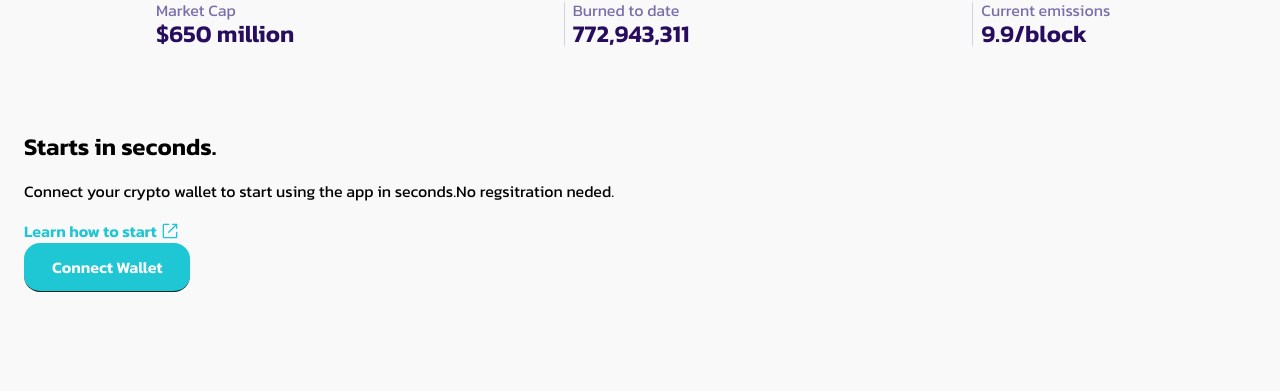
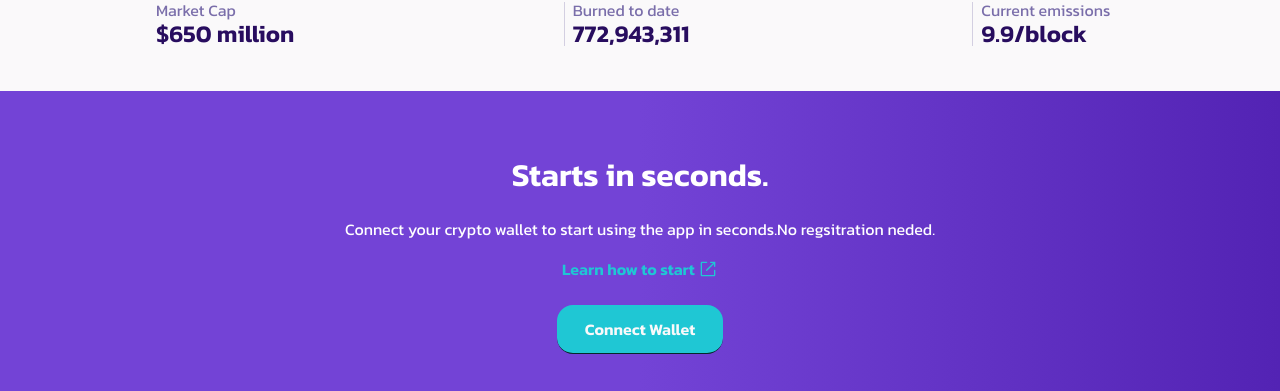
Before and after one commit to Ouzx/pancake-swap-clone, a React (Create React App) app: page / in a window 1280 px wide. Shown: the part 451-842 px from the top of the page. Before the commit the page ends 800 px from the top, so only its background shows below. Built offline with nearby package versions, Linux system fonts and the light colour scheme.

Commit message:
connect wallet section

```diff
--- a/src/Sections/Oguz/Components/Connect Wallet/ConnectWallet.jsx
+++ b/src/Sections/Oguz/Components/Connect Wallet/ConnectWallet.jsx
@@ -1,17 +1,36 @@
 import React from "react";
 import ExternalLink from "../ExternalLink/ExternalLink";
 import Button from "../Button/Button";
+
+import { purpleBg } from "../../../../assets/images/Oguz";
 import "./ConnectWallet.scss";
+
 const ConnectWallet = () => {
   return (
     <div className="connect-wallet">
+      <div
+        style={{
+          position: "absolute",
+          top: "0",
+          left: "0",
+          width: "100%",
+          height: "100%",
+          overflow: "hidden",
+        }}
+      >
+        <div className="connect-wallet__image"></div>
+      </div>
+      <div className="connect-wallet__content">
         <h2 className="connect-wallet__title">Starts in seconds.</h2>
         <p className="connect--wallet__description">
           Connect your crypto wallet to start using the app in seconds.
           <span>No regsitration neded.</span>
         </p>
+        <div className="connect-wallet__interact">
           <ExternalLink text="Learn how to start" />
           <Button text={"Connect Wallet"} />
+        </div>
+      </div>
     </div>
   );
 };
--- a/src/Sections/Oguz/Components/Connect Wallet/ConnectWallet.scss
+++ b/src/Sections/Oguz/Components/Connect Wallet/ConnectWallet.scss
@@ -1,3 +1,53 @@
+@use "../../../../globals.scss" as *;
+
+$text-white: #fff;
+
 .connect-wallet {
-  padding: 1.5rem;
+  position: relative;
+  background: linear-gradient(90deg, #7343d6 50%, #5323b4 100%);
+
+  &__image {
+    display: flex;
+    -webkit-box-align: center;
+    align-items: center;
+    -webkit-box-pack: center;
+    justify-content: center;
+    width: 100%;
+    height: 100%;
+
+    &__bg {
+      height: 350%;
+      width: 350%;
+      align-self: center;
+      fill: $dark-purple;
+      flex-shrink: 0;
+      filter: none !important;
+    }
+  }
+  &__content {
+    padding: 2.5rem 1.5rem;
+    text-align: center;
+
+    color: $text-white;
+  }
+
+  &__title {
+    font-size: 2rem;
+    line-height: 1.1;
+    font-weight: 600;
+    margin-bottom: 1.5rem;
+  }
+
+  &__description {
+    line-height: 1.5;
+    font-weight: 400;
+  }
+
+  &__interact {
+    display: flex;
+    justify-content: center;
+    align-items: center;
+    flex-direction: column;
+    gap: 1.5rem;
+  }
 }
--- /dev/null
+++ b/src/assets/images/Oguz/index.js
@@ -0,0 +1,3 @@
+import purpleBg from "./purpleBG.svg";
+
+export { purpleBg };
```
Also changed, not shown: src/assets/images/Oguz/purpleBG.svg (added). Lines whose indentation alone changed are shown as unchanged.
